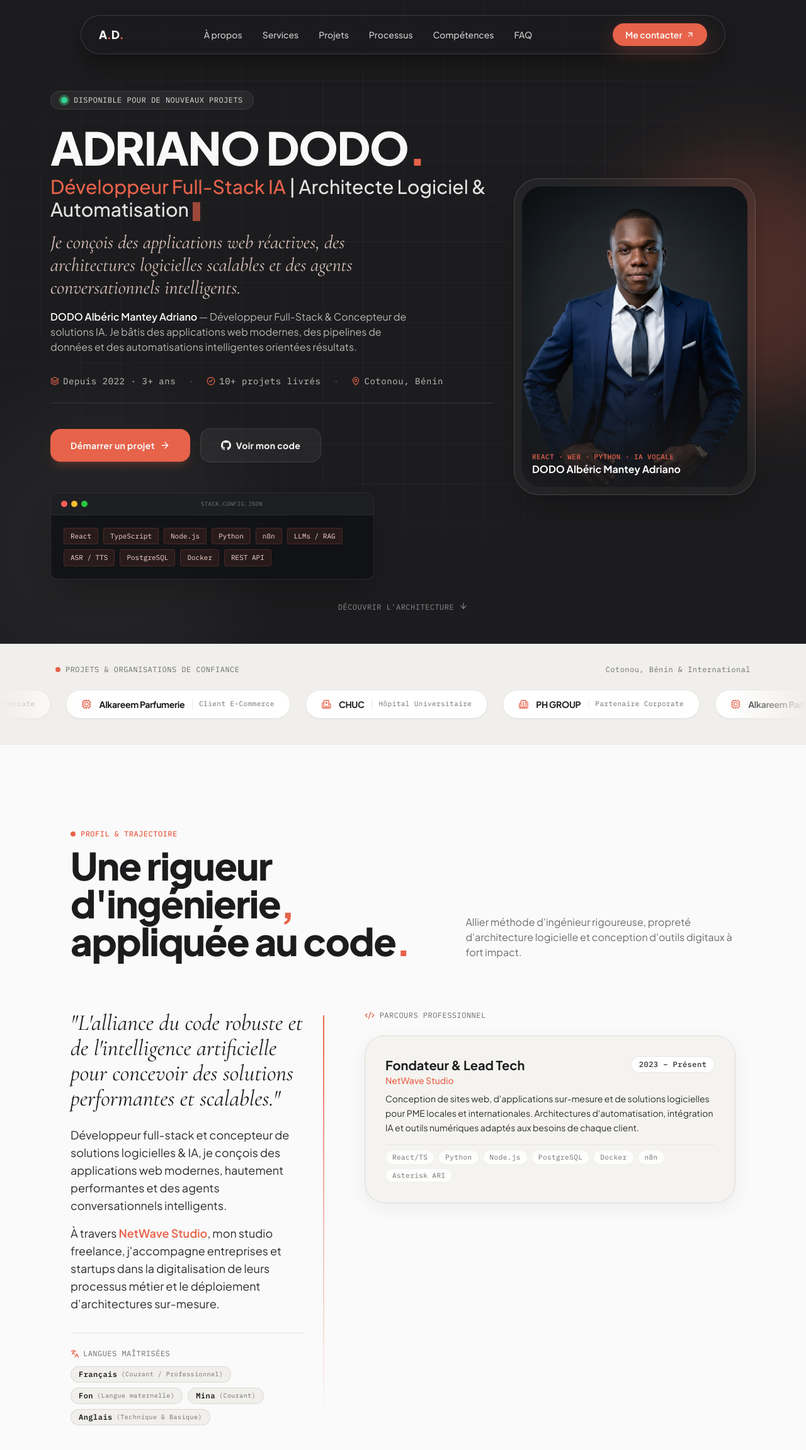
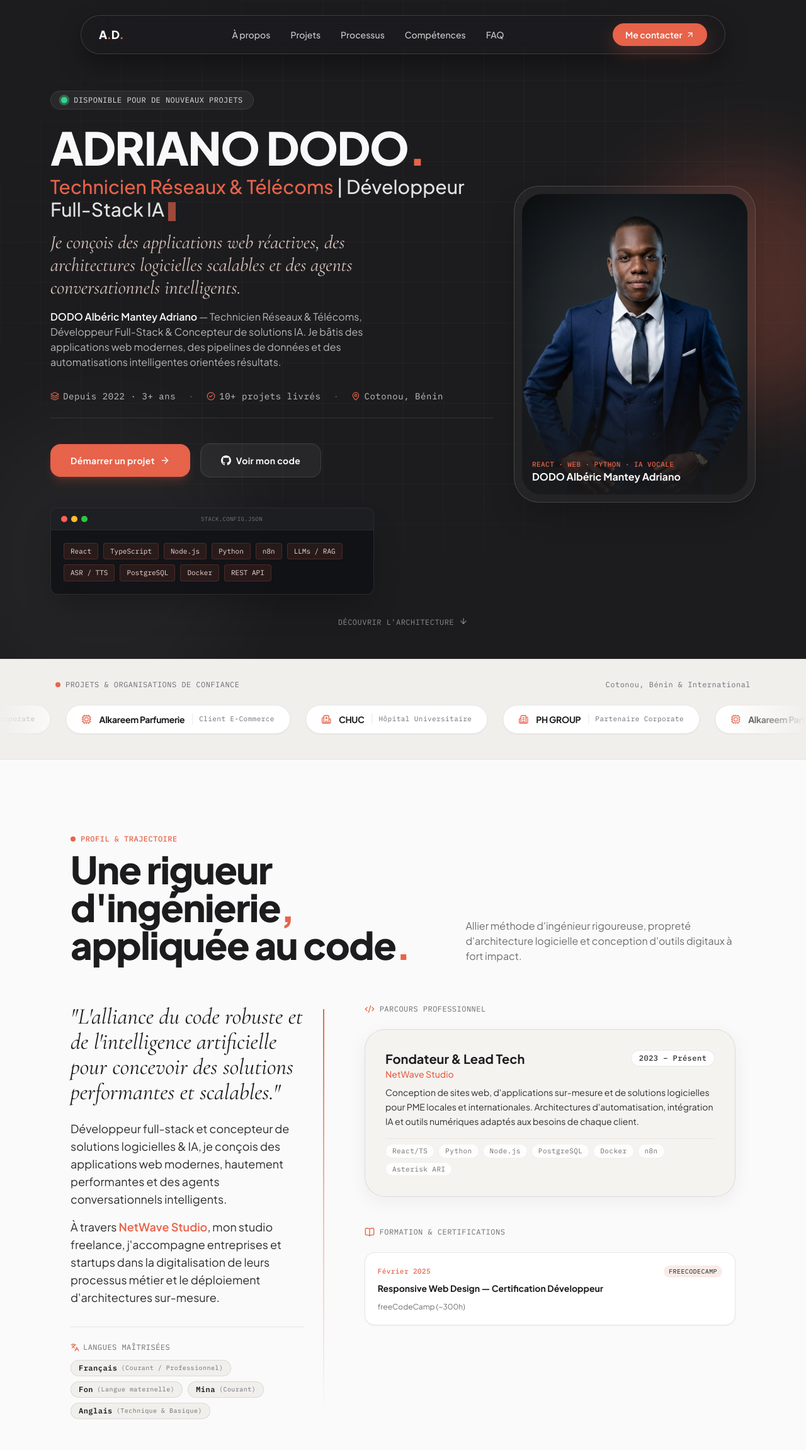
Before and after one commit to netwavestudioweb-creator/DODO-Adriano-Alb-ric-M.-Portfolio-NetwaveStudio, a React (Vite) app: page /dev-ia in a window 1280 px wide. Shown: the top 2302 px of the page at 63% size. Built offline with nearby package versions, Linux system fonts and the light colour scheme.

Commit message:
feat(portfolio): clean dev-ia services, add freeCodeCamp cert, fix GitHub links, update mastery metrics and polish responsive layout

```diff
--- a/src/components/About.jsx
+++ b/src/components/About.jsx
@@ -46,7 +46,7 @@ export default function About({ track }) {
 
   const experiences = track === 'dev' ? devExperiences : networkExperiences;
 
-  const education = [
+  const networkEducation = [
     {
       degree: 'Licence Pro Réseaux Informatiques & Télécoms',
       school: 'UATM GASA Formation, Cotonou',
@@ -61,6 +61,17 @@ export default function About({ track }) {
     },
   ];
 
+  const devEducation = [
+    {
+      degree: 'Responsive Web Design — Certification Développeur',
+      school: 'freeCodeCamp (~300h)',
+      year: 'Février 2025',
+      badge: 'freeCodeCamp',
+    },
+  ];
+
+  const education = track === 'dev' ? devEducation : networkEducation;
+
   const languages = [
     { name: 'Français', level: 'Courant / Professionnel', pct: '100%' },
     { name: 'Fon', level: 'Langue maternelle', pct: '100%' },
@@ -69,13 +80,13 @@ export default function About({ track }) {
   ];
 
   return (
-    <section id="about" className="py-24 md:py-32 bg-snow relative">
-      <div className="max-w-6xl mx-auto px-6 md:px-12">
+    <section id="about" className="py-16 md:py-24 lg:py-28 bg-snow relative">
+      <div className="max-w-6xl mx-auto px-5 sm:px-8 md:px-12">
 
         {/* Section Header */}
-        <div className="flex flex-col md:flex-row md:items-end justify-between gap-6 mb-16 md:mb-20">
+        <div className="flex flex-col md:flex-row md:items-end justify-between gap-4 sm:gap-6 mb-12 md:mb-16">
           <div>
-            <div className="inline-flex items-center gap-2 mono-label text-xs uppercase tracking-widest text-coral font-medium mb-3">
+            <div className="inline-flex items-center gap-2 mono-label text-xs uppercase tracking-widest text-coral font-medium mb-2.5">
               <span className="w-2 h-2 rounded-full bg-coral inline-block" />
               Profil & Trajectoire
             </div>
@@ -202,15 +213,14 @@ export default function About({ track }) {
               </div>
             </div>
 
-            {/* Education & Certifications (Affiché uniquement sur le profil Réseaux) */}
-            {track !== 'dev' && (
+            {/* Education & Certifications */}
             <div>
               <h4 className="mono-label text-xs uppercase tracking-widest text-graphite-muted mb-6 flex items-center gap-2">
                 <BookOpen className="w-4 h-4 text-coral" />
-                  Formation & Diplômes
+                {track === 'dev' ? 'Formation & Certifications' : 'Formation & Diplômes'}
               </h4>
 
-                <div className="grid grid-cols-1 sm:grid-cols-2 gap-4">
+              <div className={`grid grid-cols-1 ${education.length > 1 ? 'sm:grid-cols-2' : ''} gap-4`}>
                 {education.map((edu, idx) => (
                   <div
                     key={idx}
@@ -236,7 +246,6 @@ export default function About({ track }) {
                 ))}
               </div>
             </div>
-            )}
 
           </div>
         </div>
--- a/src/components/Contact.jsx
+++ b/src/components/Contact.jsx
@@ -54,16 +54,16 @@ export default function Contact({ track }) {
   ];
 
   return (
-    <section id="contact" className="py-24 md:py-32 bg-ink text-snow relative overflow-hidden">
+    <section id="contact" className="py-16 md:py-24 lg:py-28 bg-ink text-snow relative overflow-hidden">
       {/* Glow highlight */}
       <div className="absolute top-1/2 -right-48 w-96 h-96 bg-coral/15 rounded-full blur-3xl pointer-events-none" />
 
-      <div className="relative z-10 max-w-6xl mx-auto px-6 md:px-12">
+      <div className="relative z-10 max-w-6xl mx-auto px-5 sm:px-8 md:px-12">
 
         {/* Main Section Header */}
-        <div className="flex flex-col md:flex-row md:items-end justify-between gap-6 mb-16 md:mb-20">
+        <div className="flex flex-col md:flex-row md:items-end justify-between gap-4 sm:gap-6 mb-12 md:mb-16">
           <div>
-            <div className="inline-flex items-center gap-2 mono-label text-xs uppercase tracking-widest text-coral font-medium mb-3">
+            <div className="inline-flex items-center gap-2 mono-label text-xs uppercase tracking-widest text-coral font-medium mb-2.5">
               <span className="w-2 h-2 rounded-full bg-coral inline-block" />
               Contact & Opportunités
             </div>
--- a/src/components/Hero.jsx
+++ b/src/components/Hero.jsx
@@ -79,7 +79,7 @@ export default function Hero({ track }) {
             <span className="block text-xl sm:text-2xl md:text-3xl font-medium tracking-normal text-snow/90 mt-2">
               {track === 'network'
                 ? <><span className="text-coral">Technicien Réseaux & Télécoms</span> | Infrastructure & VoIP</>
-                : <><span className="text-coral">Développeur Full-Stack IA</span> | Architecte Logiciel & Automatisation<span className="inline-block w-[0.4em] h-[1em] ml-1.5 bg-coral animate-pulse align-text-bottom"></span></>
+                : <><span className="text-coral">Technicien Réseaux & Télécoms</span> | Développeur Full-Stack IA<span className="inline-block w-[0.4em] h-[1em] ml-1.5 bg-coral animate-pulse align-text-bottom"></span></>
               }
             </span>
           </h1>
@@ -100,7 +100,7 @@ export default function Hero({ track }) {
               </>
             ) : (
               <>
-                <strong className="text-snow font-semibold">DODO Albéric Mantey Adriano</strong> — Développeur Full-Stack & Concepteur de solutions IA. Je bâtis des applications web modernes, des pipelines de données et des automatisations intelligentes orientées résultats.
+                <strong className="text-snow font-semibold">DODO Albéric Mantey Adriano</strong> — Technicien Réseaux & Télécoms, Développeur Full-Stack & Concepteur de solutions IA. Je bâtis des applications web modernes, des pipelines de données et des automatisations intelligentes orientées résultats.
               </>
             )}
           </p>
@@ -140,7 +140,7 @@ export default function Hero({ track }) {
 
             {/* Secondary Action (GitHub for Dev & Network) */}
             <a
-              href="https://github.com/dodi-ad"
+              href="https://github.com/netwavestudioweb-creator"
               target="_blank"
               rel="noopener noreferrer"
               className="inline-flex items-center gap-2 px-8 py-4 rounded-2xl text-snow font-bold text-sm tracking-wide bg-white/5 hover:bg-white/10 border border-white/10 transition-all"
--- a/src/components/Navbar.jsx
+++ b/src/components/Navbar.jsx
@@ -37,7 +37,24 @@ export default function Navbar({ track }) {
     return () => window.removeEventListener('scroll', handleScroll);
   }, [mobileMenuOpen]);
 
-  const navLinks = [
+  const devNavLinks = [
+    { label: 'À propos', href: '#about' },
+    { label: 'Projets', href: '#projects' },
+    { label: 'Processus', href: '#process' },
+    { label: 'Compétences', href: '#skills' },
+    { label: 'FAQ', href: '#faq' },
+  ];
+
+  const networkNavLinks = [
+    { label: 'À propos', href: '#about' },
+    { label: 'Services', href: '#services' },
+    { label: 'Processus', href: '#process' },
+    { label: 'Projets', href: '#projects' },
+    { label: 'Compétences', href: '#skills' },
+    { label: 'FAQ', href: '#faq' },
+  ];
+
+  const defaultNavLinks = [
     { label: 'À propos', href: '#about' },
     { label: 'Services', href: '#services' },
     { label: 'Projets', href: '#projects' },
@@ -45,6 +62,8 @@ export default function Navbar({ track }) {
     { label: 'Compétences', href: '#skills' },
     { label: 'FAQ', href: '#faq' },
   ];
+
+  const navLinks = track === 'dev' ? devNavLinks : track === 'network' ? networkNavLinks : defaultNavLinks;
 
   return (
     <header
--- a/src/components/Process.jsx
+++ b/src/components/Process.jsx
@@ -15,17 +15,17 @@ export default function Process({ track }) {
   const icons = trackIcons[effectiveTrack];
 
   return (
-    <section id="process" className="py-24 md:py-32 bg-snow relative overflow-hidden">
-      <div className="max-w-6xl mx-auto px-6 md:px-12">
+    <section id="process" className="py-16 md:py-24 lg:py-28 bg-snow relative overflow-hidden">
+      <div className="max-w-6xl mx-auto px-5 sm:px-8 md:px-12">
 
         {/* Section Header (Horizontal layout) */}
-        <div className="flex flex-col md:flex-row md:items-end justify-between gap-6 mb-16 md:mb-20">
+        <div className="flex flex-col md:flex-row md:items-end justify-between gap-4 sm:gap-6 mb-12 md:mb-16">
           <div>
-            <div className="inline-flex items-center gap-2 mono-label text-xs uppercase tracking-widest text-coral font-medium mb-3">
+            <div className="inline-flex items-center gap-2 mono-label text-xs uppercase tracking-widest text-coral font-medium mb-2.5">
               <span className="w-2 h-2 rounded-full bg-coral inline-block" />
               Méthodologie de Travail
             </div>
-            <h2 className="font-sans font-extrabold text-4xl md:text-5xl lg:text-6xl text-ink tracking-tight">
+            <h2 className="font-sans font-extrabold text-3xl sm:text-4xl md:text-5xl lg:text-6xl text-ink tracking-tight whitespace-nowrap">
               Processus en 4 Étapes<span className="text-coral">.</span>
             </h2>
           </div>
--- a/src/components/Projects.jsx
+++ b/src/components/Projects.jsx
@@ -219,10 +219,10 @@ function ProjectCard({ proj, isBentoHero }) {
               </a>
             )}
 
-            {!proj.githubUrl && !proj.liveUrl && (
-              <span className="inline-flex items-center gap-1.5 text-[11px] font-mono text-graphite-muted/70 bg-snow-2/60 px-2.5 py-1 rounded-md border border-ink/5 select-none">
+            {!proj.githubUrl && (
+              <span className="inline-flex items-center gap-1.5 text-[11px] font-mono text-graphite-muted/70 bg-snow-2/60 px-2.5 py-1 rounded-md border border-ink/10 select-none">
                 <span className="w-1.5 h-1.5 rounded-full bg-graphite-muted/40" />
-                Code source à venir
+                Code source — Bientôt disponible
               </span>
             )}
           </div>
@@ -237,21 +237,21 @@ export default function Projects({ track }) {
   const filteredProjects = track ? projectsData.filter(p => p.track.includes(track)) : projectsData;
 
   return (
-    <section id="projects" className="py-24 md:py-32 bg-snow-2 relative">
-      <div className="max-w-6xl mx-auto px-6 md:px-12">
+    <section id="projects" className="py-16 md:py-24 lg:py-28 bg-snow-2 relative">
+      <div className="max-w-6xl mx-auto px-5 sm:px-8 md:px-12">
 
         {/* Section Header */}
-        <div className="flex flex-col md:flex-row md:items-end justify-between gap-6 mb-16 md:mb-20">
+        <div className="flex flex-col md:flex-row md:items-end justify-between gap-4 sm:gap-6 mb-12 md:mb-16">
           <div>
-            <div className="inline-flex items-center gap-2 mono-label text-xs uppercase tracking-widest text-coral font-medium mb-3">
+            <div className="inline-flex items-center gap-2 mono-label text-xs uppercase tracking-widest text-coral font-medium mb-2.5">
               <span className="w-2 h-2 rounded-full bg-coral inline-block" />
               Réalisations Marquantes
             </div>
-            <h2 className="font-sans font-extrabold text-4xl md:text-5xl lg:text-6xl text-ink tracking-tight">
+            <h2 className="font-sans font-extrabold text-3xl sm:text-4xl md:text-5xl lg:text-6xl text-ink tracking-tight whitespace-nowrap">
               Projets Sélectionnés<span className="text-coral">.</span>
             </h2>
           </div>
-          <p className="text-graphite-muted max-w-md text-sm md:text-base font-normal leading-relaxed">
+          <p className="text-graphite-muted max-w-md text-xs sm:text-sm md:text-base font-normal leading-relaxed">
             {track === 'dev'
               ? "Cas d'usage réels combinant architectures logicielles scalables, agents vocaux IA et interfaces web réactives."
               : track === 'network'
@@ -261,7 +261,7 @@ export default function Projects({ track }) {
         </div>
 
         {/* Projects Grid */}
-        <div className={`grid grid-cols-1 md:grid-cols-2 gap-8 ${track === 'dev' ? 'lg:grid-cols-2' : 'lg:grid-cols-3'}`}>
+        <div className={`grid grid-cols-1 md:grid-cols-2 gap-6 lg:gap-8 ${track === 'dev' ? 'lg:grid-cols-2' : 'lg:grid-cols-3'}`}>
           {filteredProjects.map((proj, idx) => {
             const isBentoHero = track === 'dev' && idx === 0;
             return <ProjectCard key={proj.id} proj={proj} isBentoHero={isBentoHero} />;
--- a/src/components/Services.jsx
+++ b/src/components/Services.jsx
@@ -24,20 +24,20 @@ export default function Services({ track }) {
   };
 
   return (
-    <section id="services" className="py-24 md:py-32 bg-ink text-snow relative overflow-hidden">
+    <section id="services" className="py-16 md:py-24 lg:py-28 bg-ink text-snow relative overflow-hidden">
       {/* Background Decorative Grid */}
       <div className="absolute inset-0 bg-[linear-gradient(to_right,#ffffff05_1px,transparent_1px),linear-gradient(to_bottom,#ffffff05_1px,transparent_1px)] bg-[size:3rem_3rem] pointer-events-none" />
 
-      <div className="relative z-10 max-w-6xl mx-auto px-6 md:px-12">
+      <div className="relative z-10 max-w-6xl mx-auto px-5 sm:px-8 md:px-12">
 
         {/* Section Header */}
-        <div className="flex flex-col md:flex-row md:items-end justify-between gap-6 mb-16 md:mb-20">
+        <div className="flex flex-col md:flex-row md:items-end justify-between gap-4 sm:gap-6 mb-12 md:mb-16">
           <div>
-            <div className="inline-flex items-center gap-2 mono-label text-xs uppercase tracking-widest text-coral font-medium mb-3">
+            <div className="inline-flex items-center gap-2 mono-label text-xs uppercase tracking-widest text-coral font-medium mb-2.5">
               <span className="w-2 h-2 rounded-full bg-coral inline-block" />
               Champs d'Intervention
             </div>
-            <h2 className="font-sans font-extrabold text-4xl md:text-5xl lg:text-6xl tracking-tight text-snow">
+            <h2 className="font-sans font-extrabold text-3xl sm:text-4xl md:text-5xl lg:text-6xl tracking-tight text-snow whitespace-nowrap">
               Services & Solutions<span className="text-coral">.</span>
             </h2>
           </div>
--- a/src/components/Skills.jsx
+++ b/src/components/Skills.jsx
@@ -15,27 +15,27 @@ export default function Skills({ track }) {
   const circumference = 2 * Math.PI * radius;
 
   return (
-    <section id="skills" className="py-24 md:py-32 bg-ink text-snow relative overflow-hidden">
+    <section id="skills" className="py-16 md:py-24 lg:py-28 bg-ink text-snow relative overflow-hidden">
       {/* Ambient background glow & Neural Grid for Dev */}
       <div className="absolute top-1/3 -left-32 w-80 h-80 bg-coral/10 rounded-full blur-3xl pointer-events-none" />
       {track === 'dev' && (
         <div className="absolute inset-0 opacity-[0.015] pointer-events-none" style={{ backgroundImage: 'radial-gradient(circle at 2px 2px, white 1px, transparent 0)', backgroundSize: '32px 32px' }} />
       )}
 
-      <div className="relative z-10 max-w-6xl mx-auto px-6 md:px-12">
+      <div className="relative z-10 max-w-6xl mx-auto px-5 sm:px-8 md:px-12">
 
         {/* Section Header (Horizontal layout: Title left, Subtitle right on same line) */}
-        <div className="flex flex-col md:flex-row md:items-end justify-between gap-6 mb-16 md:mb-20">
+        <div className="flex flex-col md:flex-row md:items-end justify-between gap-4 sm:gap-6 mb-12 md:mb-16">
           <div>
-            <div className="inline-flex items-center gap-2 mono-label text-xs uppercase tracking-widest text-coral font-medium mb-3">
+            <div className="inline-flex items-center gap-2 mono-label text-xs uppercase tracking-widest text-coral font-medium mb-2.5">
               <span className="w-2 h-2 rounded-full bg-coral inline-block" />
               Piliers de Compétences
             </div>
-            <h2 className="font-sans font-extrabold text-4xl md:text-5xl lg:text-6xl text-snow tracking-tight">
+            <h2 className="font-sans font-extrabold text-3xl sm:text-4xl md:text-5xl lg:text-6xl text-snow tracking-tight whitespace-nowrap">
               Grille de Maîtrise<span className="text-coral">.</span>
             </h2>
           </div>
-          <p className="text-snow/70 max-w-md text-sm md:text-base font-normal leading-relaxed">
+          <p className="text-snow/70 max-w-md text-xs sm:text-sm md:text-base font-normal leading-relaxed">
             {track === 'dev'
               ? "Une expertise pointue en développement web moderne, architecture logicielle et intégration d'intelligence artificielle."
               : track === 'network'
@@ -44,8 +44,8 @@ export default function Skills({ track }) {
           </p>
         </div>
 
-        {/* 1. Mastery Cards (4 Cards Aligned Horizontally) */}
-        <div className="grid grid-cols-1 sm:grid-cols-2 lg:grid-cols-4 gap-6 mb-16">
+        {/* 1. Mastery Cards (4 Cards Aligned Horizontally on desktop, 2x2 on mobile/tablet) */}
+        <div className="grid grid-cols-1 sm:grid-cols-2 lg:grid-cols-4 gap-4 sm:gap-6 mb-12 md:mb-16">
           {filteredMastery.map((item, idx) => {
             const strokeDashoffset = circumference - (item.percentage / 100) * circumference;
 
--- a/src/components/TestimonialsFAQ.jsx
+++ b/src/components/TestimonialsFAQ.jsx
@@ -17,8 +17,8 @@ export default function TestimonialsFAQ({ track }) {
   };
 
   return (
-    <section id="faq" className="py-24 md:py-32 bg-snow relative">
-      <div className="max-w-6xl mx-auto px-6 md:px-12">
+    <section id="faq" className="py-16 md:py-24 lg:py-28 bg-snow relative">
+      <div className="max-w-6xl mx-auto px-5 sm:px-8 md:px-12">
 
         <div className="grid grid-cols-1 lg:grid-cols-12 gap-16 items-start">
 
--- a/src/data/skills.json
+++ b/src/data/skills.json
@@ -2,56 +2,56 @@
   "mastery": [
     {
       "name": "Développement Front-End & UI",
-      "percentage": 95,
+      "percentage": 88,
       "summary": "Applications React 19 / TypeScript ultra-rapides, design systems Figma et optimisation Core Web Vitals.",
       "tag": "Expertise Core",
       "track": ["dev"]
     },
     {
       "name": "Architecture Back-End & APIs",
-      "percentage": 90,
+      "percentage": 85,
       "summary": "APIs REST & WebSockets sous Node.js et Python, bases PostgreSQL et mise en cache Redis.",
       "tag": "Robustesse",
       "track": ["dev"]
     },
     {
       "name": "IA Vocale & Systèmes LLM",
-      "percentage": 88,
+      "percentage": 82,
       "summary": "Pipelines temps réel Whisper ASR, LLaMA/Claude, ElevenLabs TTS et connecteurs Asterisk ARI.",
       "tag": "Innovation",
       "track": ["dev"]
     },
     {
       "name": "Automatisation & DevOps / MLOps",
-      "percentage": 85,
+      "percentage": 78,
       "summary": "Workflows n8n événementiels, multi-agents autonomes, conteneurisation Docker et CI/CD.",
       "tag": "Scalabilité",
       "track": ["dev"]
     },
     {
       "name": "Infrastructures Réseaux & Câblage",
-      "percentage": 95,
+      "percentage": 88,
       "summary": "Architecture LAN/WAN d'entreprise, routage OSPF/BGP, baies de brassage et raccordement fibre.",
       "tag": "Cœur de Métier",
       "track": ["network"]
     },
     {
       "name": "Téléphonie VoIP & Asterisk",
-      "percentage": 90,
+      "percentage": 85,
       "summary": "Serveurs IP-PBX Asterisk, protocoles SIP/PJSIP, SVI dynamiques et passerelles télécoms.",
       "tag": "Télécoms",
       "track": ["network"]
     },
     {
       "name": "Sécurité Périmétrique & VPN",
-      "percentage": 88,
+      "percentage": 82,
       "summary": "Tunnels chiffrés WireGuard/OpenVPN, pare-feu pfSense/iptables et durcissement des accès.",
       "tag": "Sécurité",
       "track": ["network"]
     },
     {
       "name": "Systèmes Linux & Haute Disponibilité",
-      "percentage": 85,
+      "percentage": 78,
       "summary": "Serveurs Linux Debian, virtualisation Proxmox, monitoring Zabbix et tolérance aux pannes.",
       "tag": "Fiabilité",
       "track": ["network"]
--- a/src/pages/TrackPage.jsx
+++ b/src/pages/TrackPage.jsx
@@ -22,7 +22,7 @@ export default function TrackPage() {
 
       <Reveal><TrustBanner track={track} /></Reveal>
       <Reveal><About track={track} /></Reveal>
-      <Reveal><Services track={track} /></Reveal>
+      {track !== 'dev' && <Reveal><Services track={track} /></Reveal>}
       {track !== 'dev' && <Reveal><Process track={track} /></Reveal>}
       <Reveal><Projects track={track} /></Reveal>
       {track === 'dev' && <Reveal><Process track={track} /></Reveal>}
```
Lines whose indentation alone changed are shown as unchanged.
